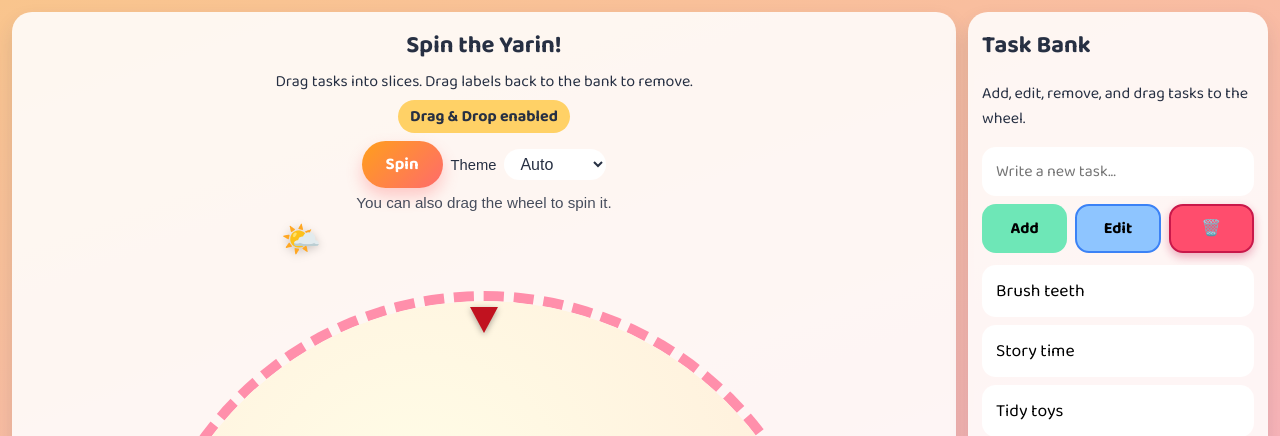
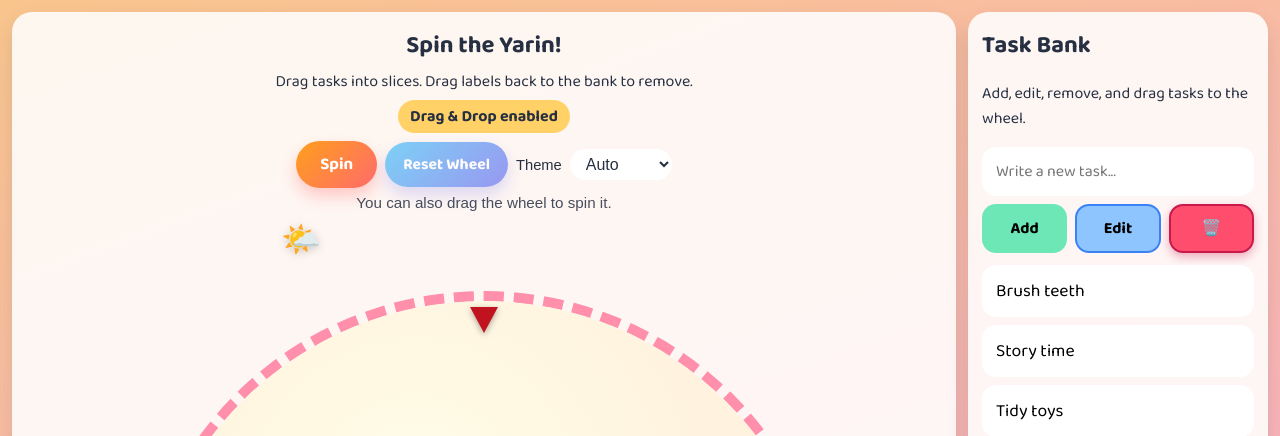
Before and after one commit to Shai2u/spin_the_wheel_game, a Django app: page / in a window 1280 px wide. Shown: the top 436 px of the page. Run offline with Django 4.2, Linux system fonts and the light colour scheme.

Commit message:
Add reset functionality to Wheelgame: implement reset button to clear wheel tasks and restore bank tasks, enhancing user control. Update styles for the new reset button.

```diff
--- a/static/wheelgame/app.js
+++ b/static/wheelgame/app.js
@@ -587,6 +587,19 @@ function App() {
     setDraggingTask(null);
   }
 
+  function resetWheel() {
+    if (isSpinning) return;
+    if (!wheelTasks.length) {
+      setError("Wheel is already empty.");
+      return;
+    }
+
+    setBankTasks((current) => [...current, ...wheelTasks]);
+    setWheelTasks([]);
+    setWinnerTaskId(null);
+    setError("");
+  }
+
   return (
     <main className="app-shell">
       <section className="wheel-area">
@@ -602,6 +615,14 @@ function App() {
               disabled={isSpinning}
             >
               {isSpinning ? "Spinning..." : "Spin"}
+            </button>
+            <button
+              type="button"
+              className="reset-btn"
+              onClick={resetWheel}
+              disabled={isSpinning || !wheelTasks.length}
+            >
+              Reset Wheel
             </button>
             <label className="theme-label" htmlFor="theme-select">
               Theme
--- a/static/wheelgame/styles.css
+++ b/static/wheelgame/styles.css
@@ -99,7 +99,25 @@ body.theme-night {
   box-shadow: 0 8px 16px #ff6b6b55;
 }
 
+.reset-btn {
+  border: 0;
+  border-radius: 999px;
+  padding: 10px 18px;
+  font: inherit;
+  font-size: 0.98rem;
+  font-weight: 800;
+  background: linear-gradient(135deg, #38bdf8, #6366f1);
+  color: #fff;
+  cursor: pointer;
+  box-shadow: 0 8px 16px #6366f155;
+}
+
 .spin-btn:disabled {
+  opacity: 0.65;
+  cursor: not-allowed;
+}
+
+.reset-btn:disabled {
   opacity: 0.65;
   cursor: not-allowed;
 }
```
